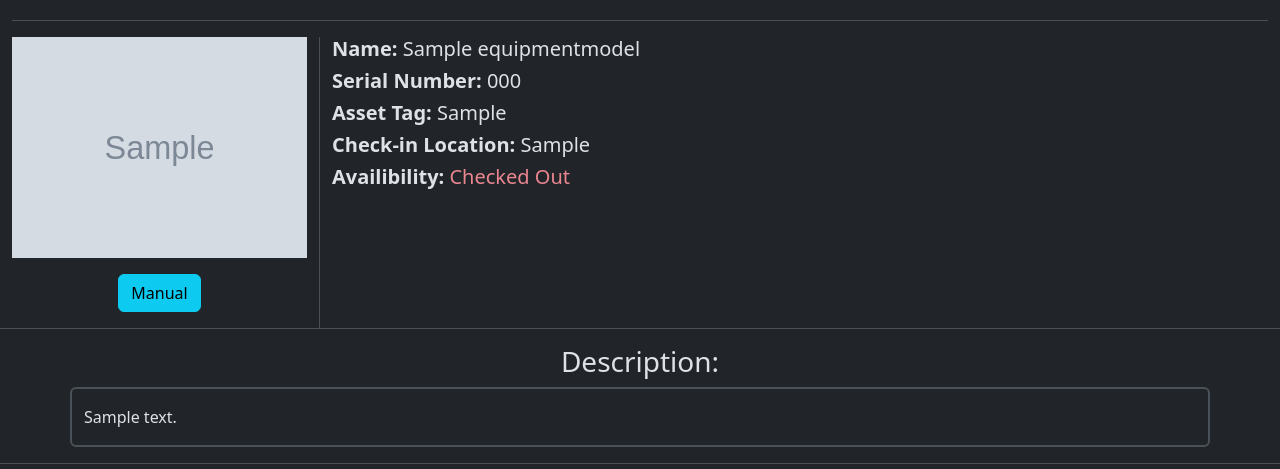
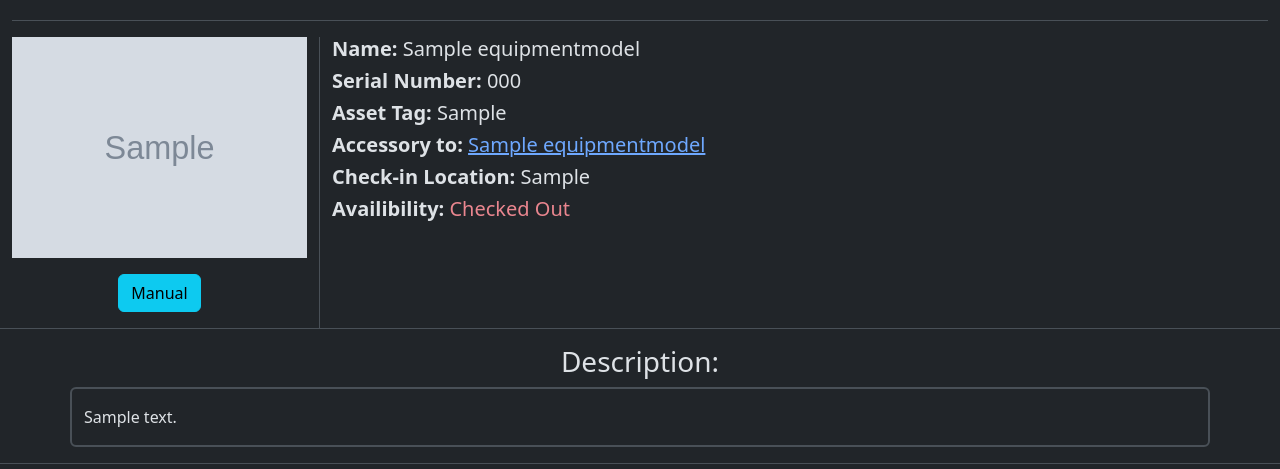
Before and after one commit to C0atRack/Django-Equipment-Management, a Django app: page /equipment_detail/1 in a window 1280 px wide. Shown: the part 314-783 px from the top of the page. Run offline with Django 4.2, Linux system fonts and the light colour scheme; tables that the repository leaves empty hold one stand-in row (values such as "Sample post"); grey boxes marked "Sample" are stand-in pictures; some libraries are stand-ins or nearby versions.

Commit message:
Now accessories will list what they are an accessory to

```diff
--- a/equipment_app/templates/equipment_app/equipment_detail.html
+++ b/equipment_app/templates/equipment_app/equipment_detail.html
@@ -6,7 +6,7 @@
 <div class="container-fluid">
     <div class="row my-3 border-bottom">
         <div class="col-sm-3 border-end  text-center">
-            <img alt="Equipment Photo" class="img-fluid" src="{{object.Img.url}}">
+            <img alt="Photo of {{object}}" class="img-fluid" src="{{object.Img.url}}">
             {% if not object.ManualLink == "" %}
             <a class="btn btn-info my-3" href="{{object.ManualLink}}">Manual</a>
             {%endif%}
@@ -25,6 +25,12 @@
                     <h5 class="fw-bold">Asset Tag:&nbsp</h5>
                     <h5 class="fw-normal">{{ object.AssetTag }}</h5>
                 </div>
+                {% if object.AccessoryOf is not None%}
+                <div class="d-flex flex-row align-center">
+                    <h5 class="fw-bold">Accessory to:&nbsp</h5>
+                    <h5 class="fw-normal"><a href="{{object.AccessoryOf.get_absolute_url}}">{{ object.AccessoryOf }}</a></h5>
+                </div>
+                {% endif%}
                 <div class="d-flex flex-row align-center">
                     <h5 class="fw-bold">Check-in Location:&nbsp</h5>
                     <h5 class="fw-normal">{{ object.CheckInLocation }}</h5>
```
